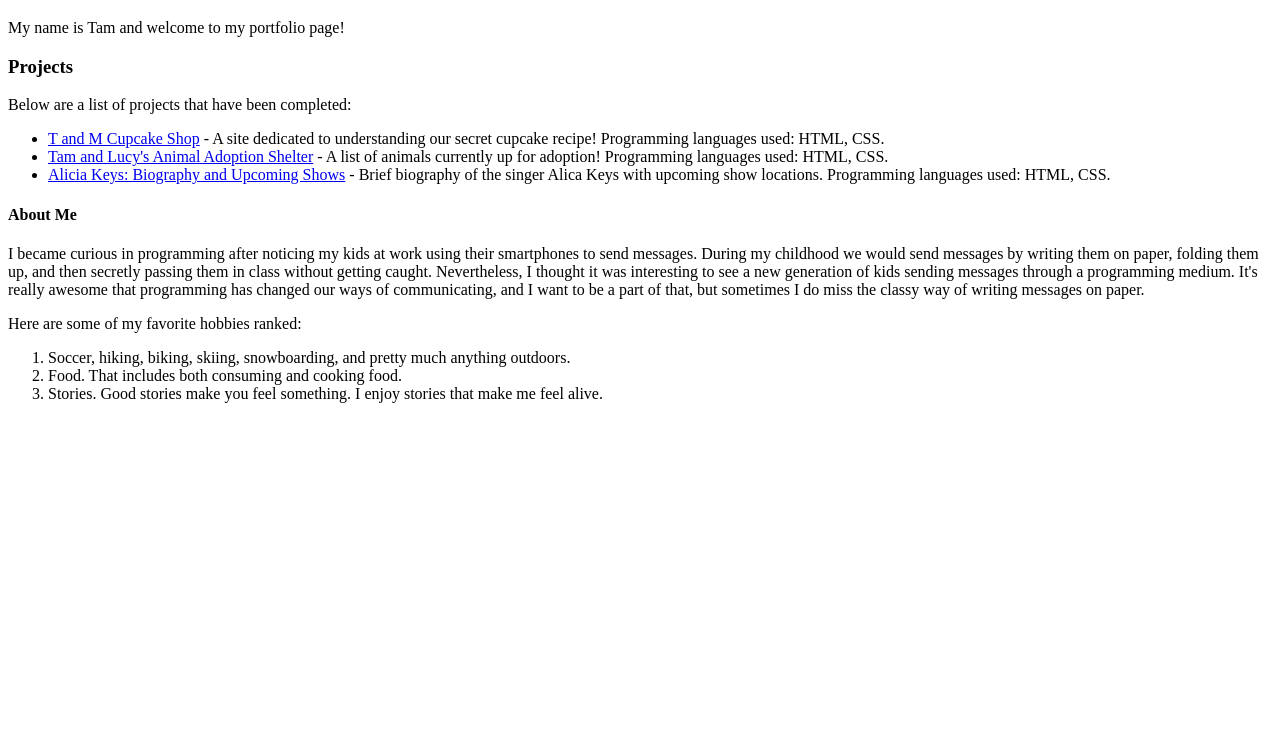
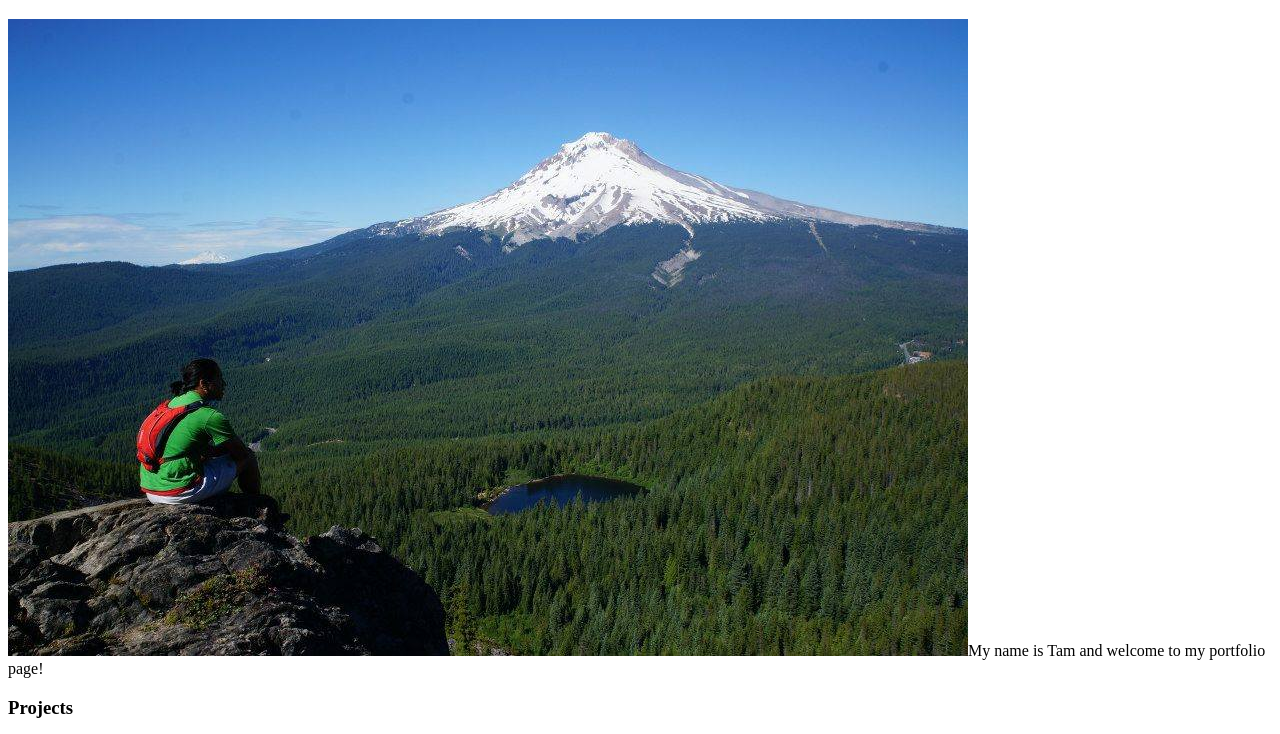
Before and after one commit to Tamothy/portfolio, a plain HTML site: page index.html in a window 1280 px wide. Shown: the part 61-795 px from the top of the page. Drawn offline with Linux system fonts and the light colour scheme.

Commit message:
add hiking image to index.html

```diff
--- a/index.html
+++ b/index.html
@@ -5,13 +5,13 @@
   </head>
   <body>
     <h1>Welcome</h1>
-    <p>My name is Tam and welcome to my portfolio page!</p>
+    <p><img src="img/tomDick.jpg" alt="Tom Dick Hairy Mountain" />My name is Tam and welcome to my portfolio page!</p>
     <h3>Projects</h3>
     <p>Below are a list of projects that have been completed:</p>
     <ul>
       <li><a href="https://github.com/Tamothy/cupcake_shop">T and M Cupcake Shop</a> - A site dedicated to understanding our secret cupcake recipe! Programming languages used: HTML, CSS.</li>
       <li><a href="https://github.com/Tamothy/animal_shelter">Tam and Lucy's Animal Adoption Shelter</a> - A list of animals currently up for adoption! Programming languages used: HTML, CSS.</li>
-      <li><a href="https://github.com/Tamothy/favorite_bands">Alicia Keys: Biography and Upcoming Shows</a> - Brief biography of the singer Alica Keys with upcoming show locations. Programming languages used: HTML, CSS.</a></li>
+      <li><a href="https://github.com/Tamothy/favorite_bands">Alicia Keys: Biography and Upcoming Shows</a> - Brief biography of singer, Alica Keys, with upcoming show locations. Programming languages used: HTML, CSS.</a></li>
     </ul>
     <h4>About Me</h4>
     <p>I became curious in programming after noticing my kids at work using their smartphones to send messages. During my childhood we would send messages by writing them on paper, folding them up, and then secretly passing them in class without getting caught. Nevertheless, I thought it was interesting to see a new generation of kids sending messages through a programming medium. It's really awesome that programming has changed our ways of communicating, and I want to be a part of that, but sometimes I do miss the classy way of writing messages on paper.</p>
@@ -19,7 +19,7 @@
     <ol>
       <li>Soccer, hiking, biking, skiing, snowboarding, and pretty much anything outdoors.</li>
       <li>Food. That includes both consuming and cooking food.</li>
-      <li>Stories. Good stories make you feel something. I enjoy stories that make me feel alive.</li>
+      <li>Stories. <strong>Good</strong> stories make you feel something. I like stories that make me feel <em>alive</em>.</li>
     </ol>
   </body>
 </html>
```
Also changed, not shown: img/tomDick.jpg (added), 2 other files.
